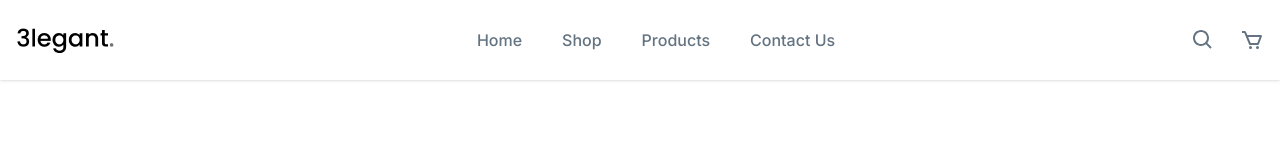
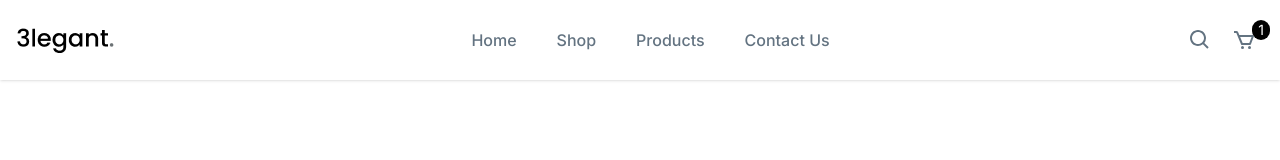
Before and after one commit to TakayumAja/takastore-frontend, a React (Vite) app: page / in a window 1280 px wide. Shown: the top 160 px of the page. Built offline with nearby package versions, Linux system fonts and the light colour scheme.

Commit message:
feat(cart): add indicator of the number of products in the basket

```diff
--- a/src/components/atoms/Navbar.jsx
+++ b/src/components/atoms/Navbar.jsx
@@ -37,9 +37,16 @@ const Navbar = () => {
         >
           {!toggle ? <BiMenu /> : <BiX />}
         </button>
-        <div className="hidden md:flex items-center gap-[25px]">
-          <BiSearch className="text-[#637381] text-2xl" />
-          <BiCart className="text-[#637381] text-2xl" />
+        <div className="hidden md:flex items-center gap-1">
+          <button className="p-2">
+            <BiSearch className="text-[#637381] text-2xl" />
+          </button>
+          <button className="relative p-2">
+            <span className="absolute bg-black text-white text-sm px-1.5 rounded-full top-0 -right-1.5">
+              1
+            </span>
+            <BiCart className="text-[#637381] text-2xl" />
+          </button>
         </div>
       </div>
     </header>
```
